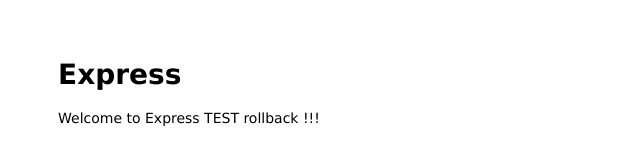
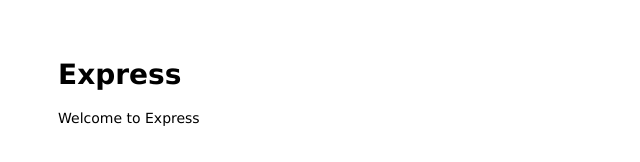
Before and after one commit to bonnyophelie/Morning-News-Backend, a website: page public/index.html in a window 1280 px wide. Shown: the whole page, without its empty margins (0-640 px from the left). Drawn offline with Linux system fonts and the light colour scheme.

Commit message:
changed index.html back to default

```diff
--- a/public/index.html
+++ b/public/index.html
@@ -7,7 +7,7 @@
 
 <body>
   <h1>Express</h1>
-  <p>Welcome to Express TEST rollback !!!</p>
+  <p>Welcome to Express</p>
 </body>
 
 </html>
```
